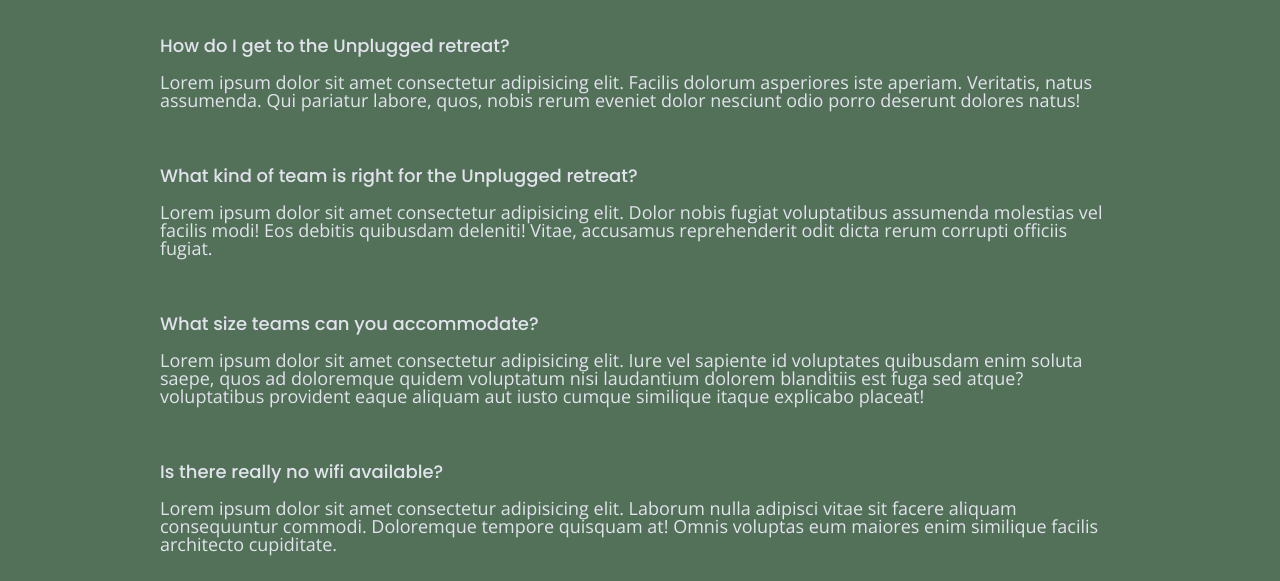
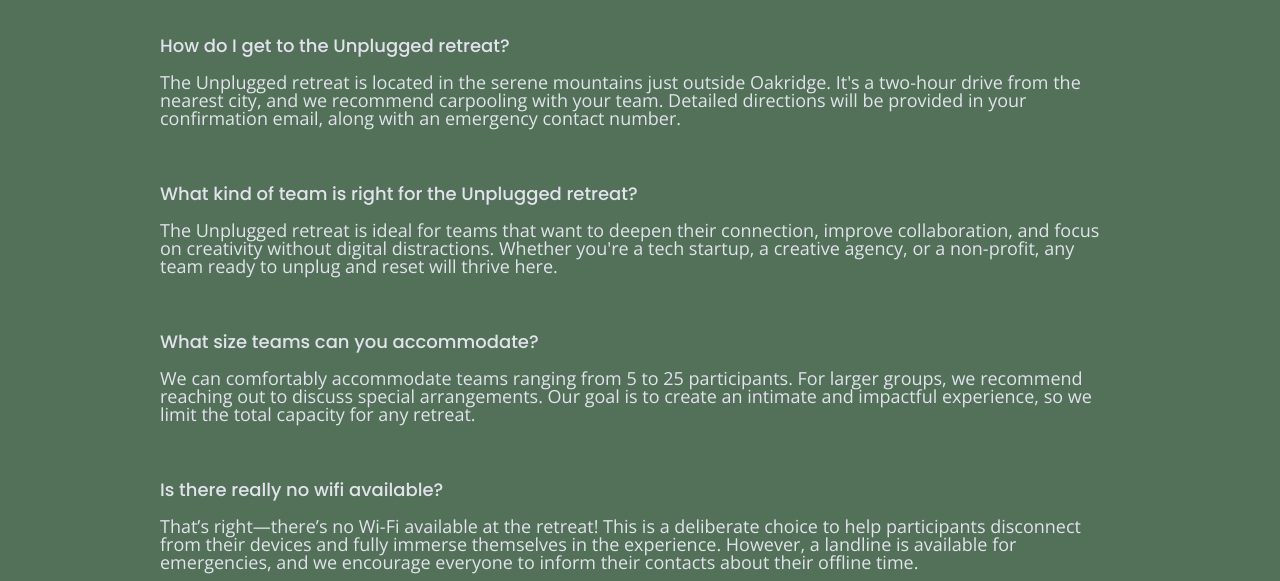
Before and after one commit to rontab95/unplugged, a website: page faq/index.html in a window 1280 px wide. Shown: the part 219-800 px from the top of the page. Drawn offline with nearby package versions, Linux system fonts and the light colour scheme.

Commit message:
updated with a hypothetical rsponse

```diff
--- a/faq/index.html
+++ b/faq/index.html
@@ -57,30 +57,35 @@
         <div class="faq-content">
           <h4>How do I get to the Unplugged retreat?</h4>
           <p>
-            Lorem ipsum dolor sit amet consectetur adipisicing elit. Facilis dolorum asperiores iste aperiam. Veritatis, natus assumenda.
-            Qui pariatur labore, quos, nobis rerum eveniet dolor nesciunt odio porro deserunt dolores natus!
+            The Unplugged retreat is located in the serene mountains just outside Oakridge.
+            It's a two-hour drive from the nearest city, and we recommend carpooling with your team.
+            Detailed directions will be provided in your confirmation email, along with an emergency contact number.
           </p>
         </div>
         <div class="faq-content">
           <h4>What kind of team is right for the Unplugged retreat?</h4>
           <p>
-            Lorem ipsum dolor sit amet consectetur adipisicing elit. Dolor nobis fugiat voluptatibus assumenda molestias vel facilis modi! Eos debitis quibusdam deleniti! Vitae,
-            accusamus reprehenderit odit dicta rerum corrupti officiis fugiat.
+            The Unplugged retreat is ideal for teams that want to deepen their connection, improve collaboration,
+            and focus on creativity without digital distractions. Whether you're a tech startup,
+            a creative agency, or a non-profit, any team ready to unplug and reset will thrive here.
           </p>
         </div>
         <div class="faq-content">
           <h4>What size teams can you accommodate?</h4>
           <p>
-            Lorem ipsum dolor sit amet consectetur adipisicing elit. Iure vel sapiente id voluptates quibusdam enim soluta saepe,
-            quos ad doloremque quidem voluptatum nisi laudantium dolorem blanditiis est fuga sed atque?
-            voluptatibus provident eaque aliquam aut iusto cumque similique itaque explicabo placeat!
+            We can comfortably accommodate teams ranging from 5 to 25 participants.
+            For larger groups, we recommend reaching out to discuss special arrangements.
+            Our goal is to create an intimate and impactful experience,
+            so we limit the total capacity for any retreat.
           </p>
         </div>
         <div class="faq-content">
           <h4>Is there really no wifi available?</h4>
           <p>
-           Lorem ipsum dolor sit amet consectetur adipisicing elit. Laborum nulla adipisci vitae sit facere aliquam consequuntur commodi.
-           Doloremque tempore quisquam at! Omnis voluptas eum maiores enim similique facilis architecto cupiditate.
+            That’s right—there’s no Wi-Fi available at the retreat!
+            This is a deliberate choice to help participants disconnect from their devices
+            and fully immerse themselves in the experience. However, a landline is available for emergencies,
+            and we encourage everyone to inform their contacts about their offline time.
           </p>
         </div>
       </div>
```
